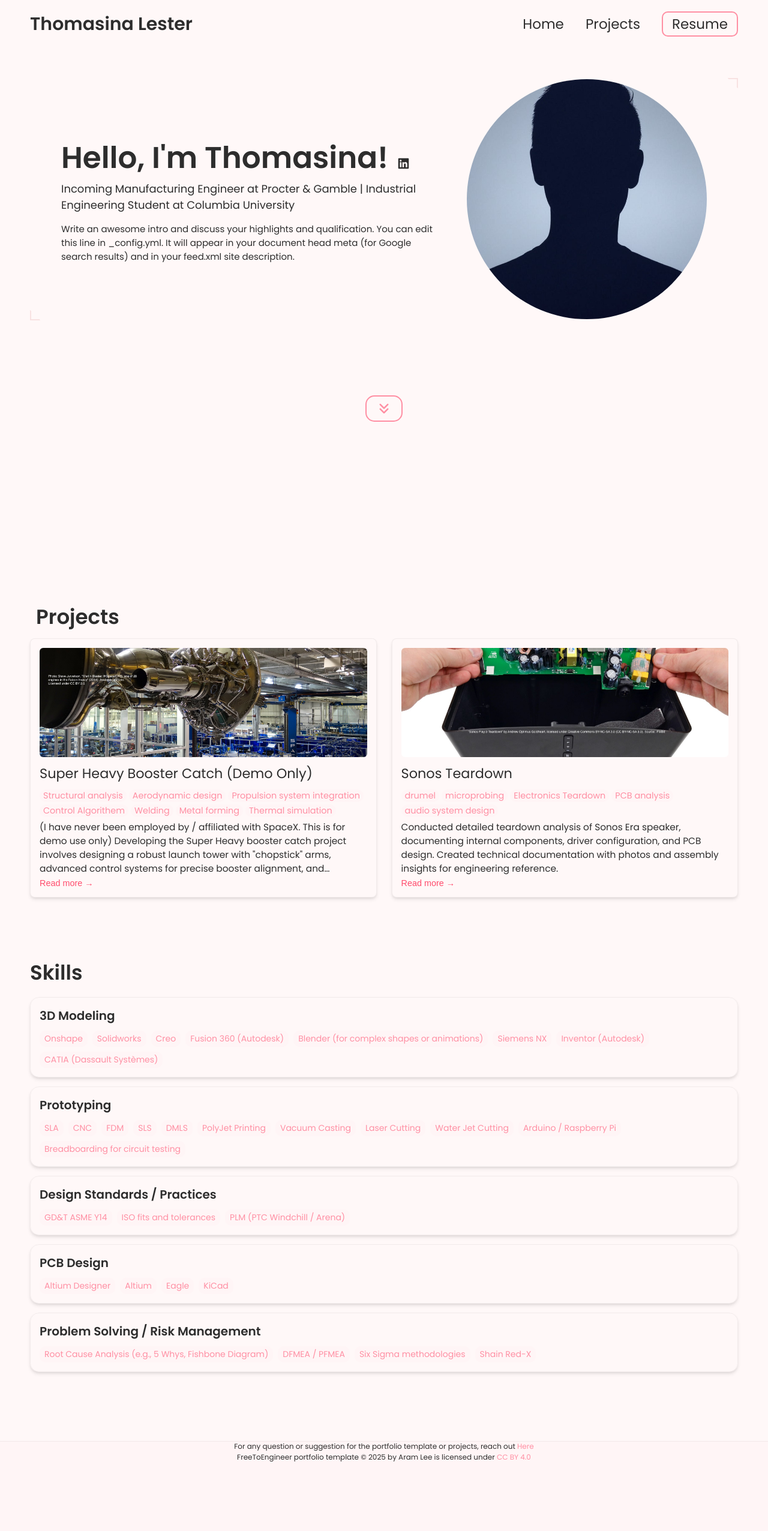
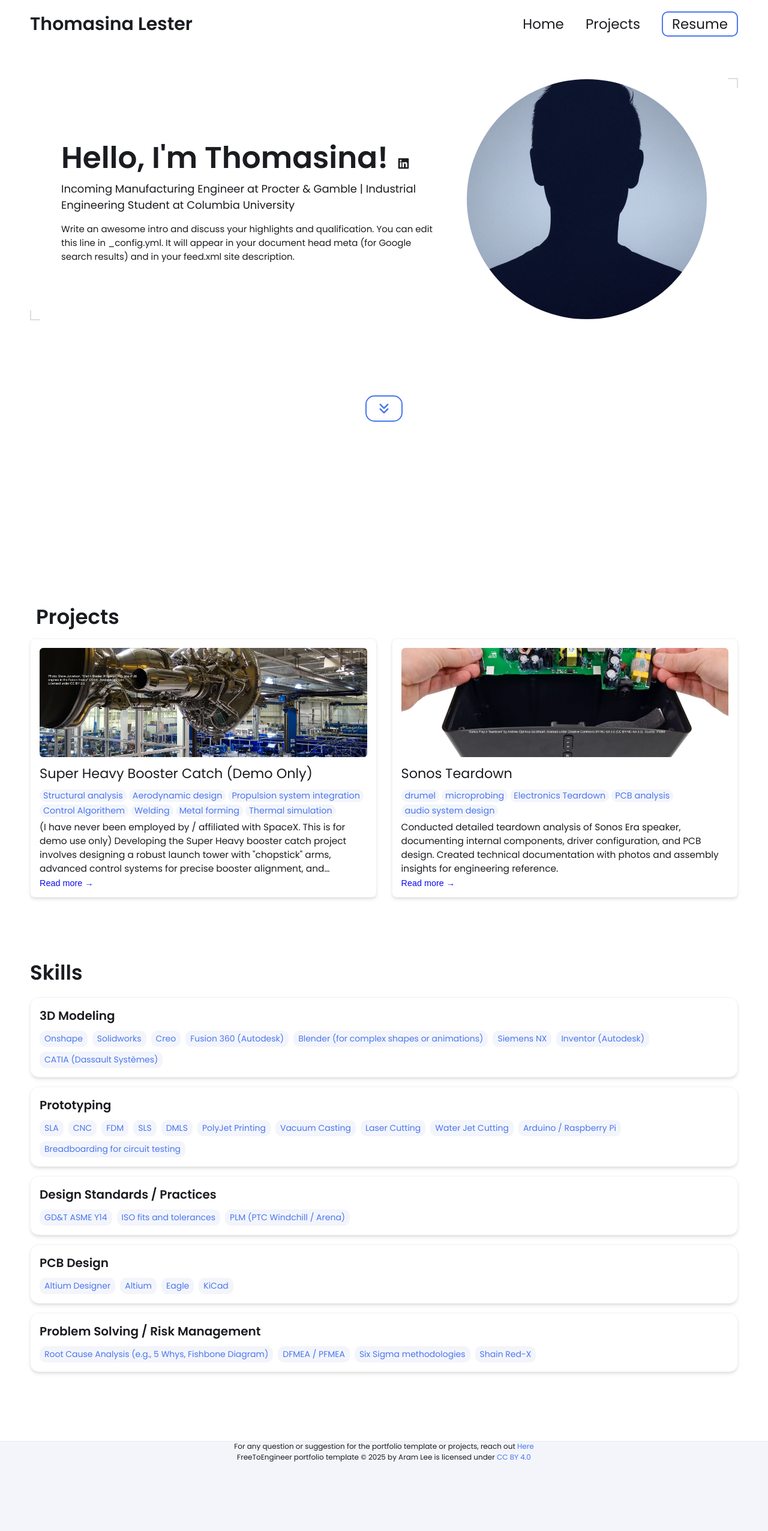
Before and after one commit to thomasinalester/thomasinalester.github.io, a Jekyll site: the page built from index.html, in a window 1280 px wide. Shown: the whole page at 60% size. Built offline with Jekyll 4.4.1, drawn with Linux system fonts in a browser that asks for light colours.

Commit message:
Update _config.yml

```diff
--- a/_config.yml
+++ b/_config.yml
@@ -73,38 +73,6 @@ colors:
   background: "#ffffff"
   light_background: "#f3f5fb"
 
-  basic theme:
-  text: "#1a1c20"
-  border: "#ddd"
-  link: "#4a76ee"
-  highlight: "#0c0cf2"
-  background: "#ffffff"
-  light_background: "#f3f5fb"
-
-  mint theme:
-  text: "#2c3333"
-  border: "#e0f2ef"
-  link: "#40b3a2"
-  highlight: "#2a9d8f"
-  background: "#f7fbfa"
-  light_background: "#f0f9f7"
-
-  lemon theme:
-  text: "#2d2926"
-  border: "#f7f3e3"
-  link: "#ffc94d"
-  highlight: "#ffb800"
-  background: "#fffdf5"
-  light_background: "#fff9e6"
-
-  pink theme:
-  text: "#2d2d2d"
-  border: "#f8e2e2"
-  link: "#ff8fa3"
-  highlight: "#ff4d6d"
-  background: "#fff8f8"
-  light_background: "#fff5f6"
-
 #########################################################################################################
 
 collections:
```
